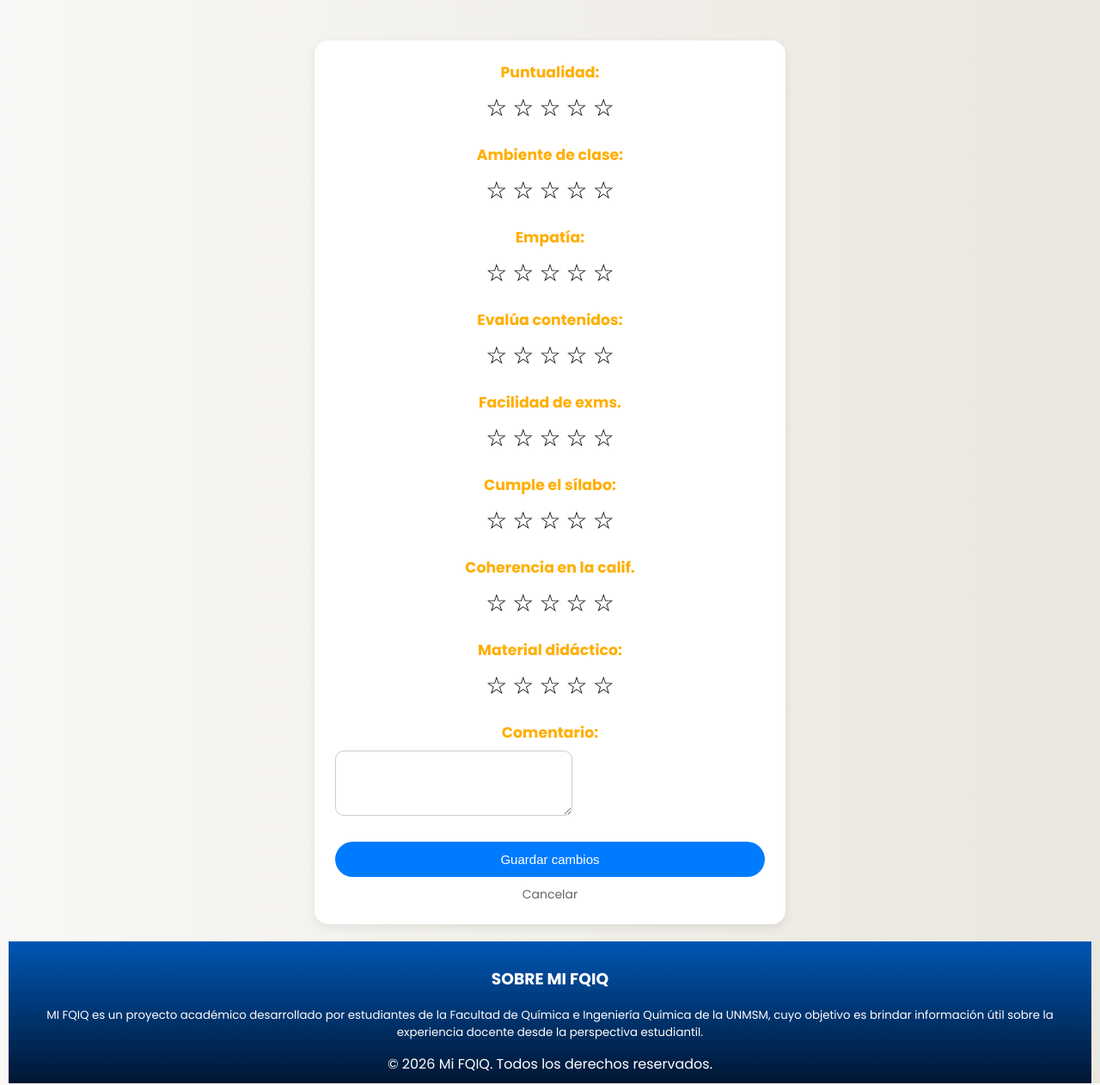
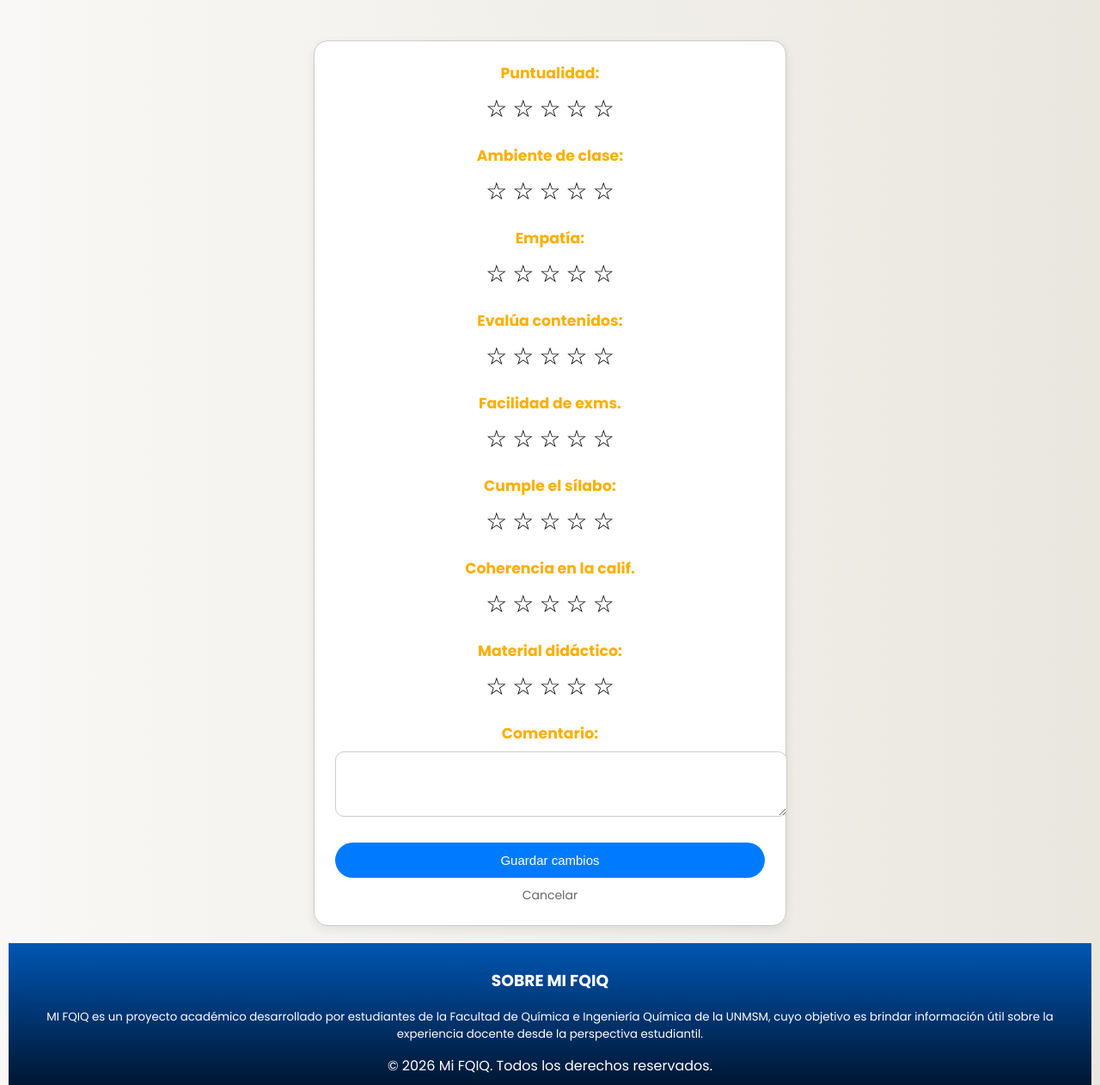
Before and after one commit to SantiagoRamEs/MiFQIQ-dev, a Django app: template professors_fqiq/templates/edit_grade.html in a window 1280 px wide. Shown: the part 243-1505 px from the top of the page at 86% size. Run offline with Django 5.2, Linux system fonts and the light colour scheme; the template is opened without the code that fills it: values that come from a table or form of the project are taken from there, others are empty; data comes from the database, SQL or seed files in the repository; some web fonts are replaced.

Commit message:
Update create_grade.css

```diff
--- a/static/css/create_grade.css
+++ b/static/css/create_grade.css
@@ -48,8 +48,16 @@ form label {
 }
 
 /* TEXTAREA (comentario) */
-form textarea {
-  width: 250px;
+form {
+  max-width: 550px;
+  padding: 12px;
+  border-radius: 10px;
+  font-size: 11pt;
+  border: 1px solid #ccc;
+}
+
+textarea {
+  width: 100%;
   min-height: 50px;
   padding: 12px;
   border-radius: 10px;
@@ -100,4 +108,7 @@ form textarea {
     box-sizing: border-box;
     width: 40px;
   }
+  textarea {
+    width: 300px;
+  }
 }
```
